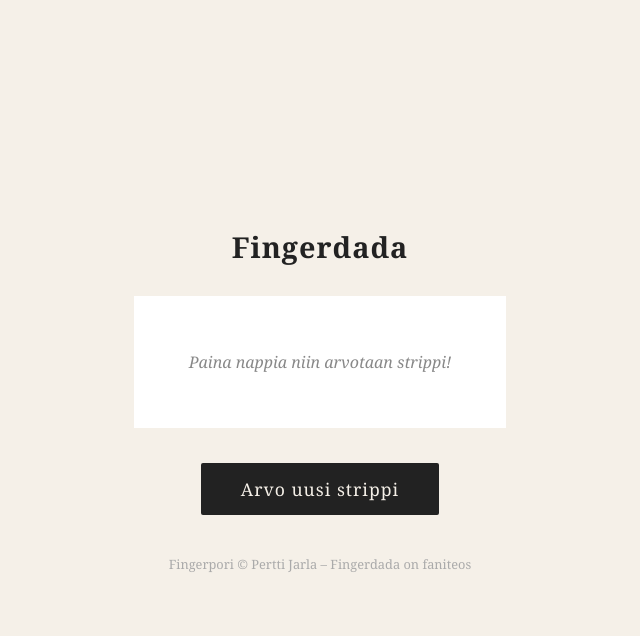
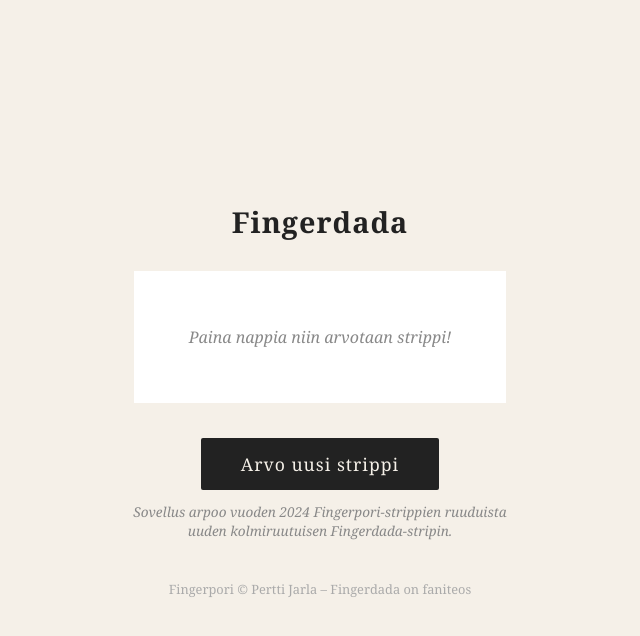
Before and after one commit to aikonenx/fingerdada, a Flask app: page / in a window 1280 px wide. Shown: the top 636 px of the page, without its empty margins (320-960 px from the left). Run offline with Flask 3, Linux system fonts and the light colour scheme.

Commit message:
korjaa kuvaus

```diff
--- a/templates/index.html
+++ b/templates/index.html
@@ -91,6 +91,23 @@
             display: none;
         }
 
+        #kuvaus {
+            margin-top: 12px;
+            color: #888;
+            font-size: 0.85rem;
+            text-align: center;
+            font-style: italic;
+        }
+
+        footer a {
+            color: #aaa;
+            text-decoration: none;
+        }
+
+        footer a:hover {
+            color: #666;
+        }
+
         footer {
             margin-top: 40px;
             color: #aaa;
@@ -109,8 +126,9 @@
 
     <button id="arvo-nappi" onclick="arvoStrippi()">Arvo uusi strippi</button>
     <p id="virhe-teksti">Jotain meni pieleen, yritä uudelleen.</p>
+    <p id="kuvaus">Sovellus arpoo vuoden 2024 Fingerpori-strippien ruuduista<br>uuden kolmiruutuisen Fingerdada-stripin.</p>
 
-    <footer>Fingerpori © Pertti Jarla – Fingerdada on faniteos</footer>
+    <footer>Fingerpori © Pertti Jarla – Fingerdada on <a href="mailto:viuhtilisko@gmail.com">faniteos</a></footer>
 
     <script>
         async function arvoStrippi() {
```
